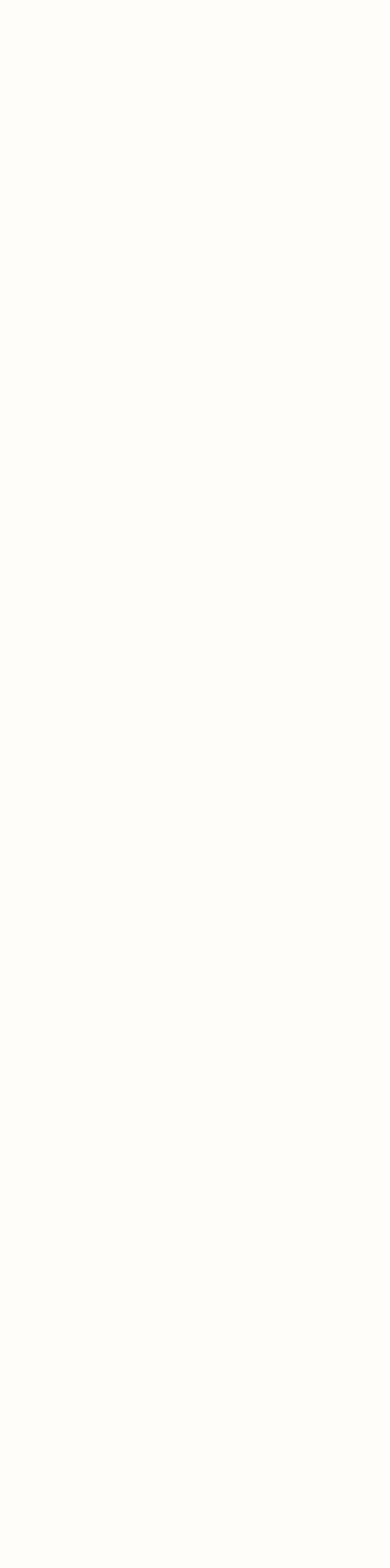
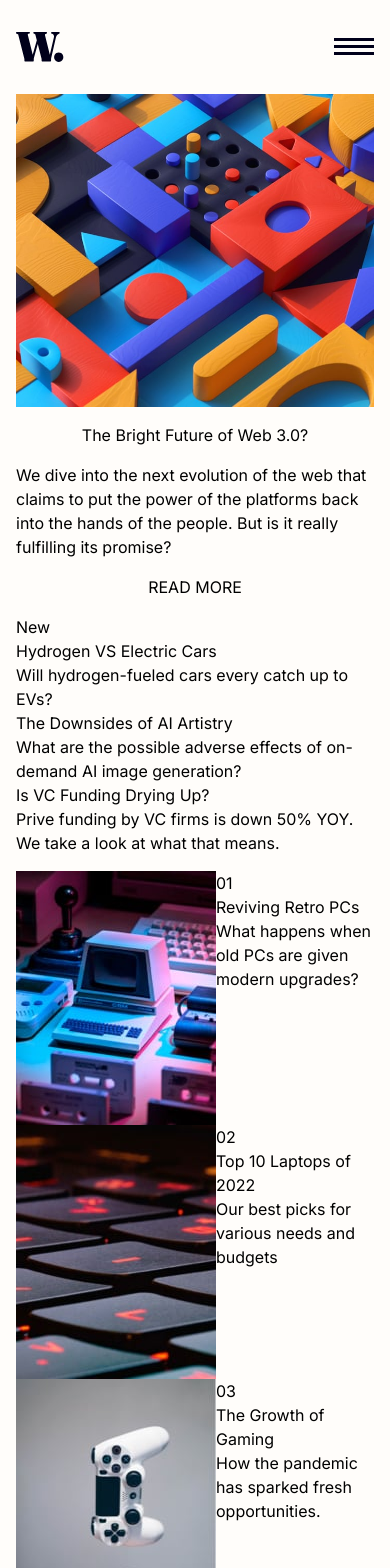
Before and after one commit to fkrunic/frontend-mentor-news-homepage, a Vue app: page / in a window 390 px wide. Shown: the top 1568 px of the page. Before the commit the page ends 876 px from the top, so only its background shows below. Built offline with nearby package versions, Linux system fonts and the light colour scheme.

Commit message:
basic mobile structure

```diff
--- a/src/components/Mobile.vue
+++ b/src/components/Mobile.vue
@@ -1,7 +1,46 @@
-<script setup lang="ts"></script>
+<script setup lang="ts">
+import { content } from '../content'
+import ReadMore from './ReadMore.vue'
+
+const assetURL = (file: string): string => {
+  return new URL(`../assets/${file}`, import.meta.url).href
+}
+</script>
 
 <template>
-  <div class="flex flex-col items-center justify-center min-h-screen m-4">
+  <div class="flex flex-col items-center justify-start gap-4 min-h-screen m-4">
 
+    <!-- Menu -->
+    <div class="flex flex-row items-center justify-between w-full py-4">
+      <img class="w-12" :src="assetURL('logo.svg')" alt="logo">
+      <img :src="assetURL('icon-menu.svg')" alt="menu">
+    </div>
+
+    <!-- Headline -->
+    <img :src="assetURL('image-web-3-mobile.jpg')" alt="bla">
+    <p>{{ content.headline.title }}</p>
+    <p>{{ content.headline.description }}</p>
+    <ReadMore></ReadMore>
+
+    <!-- News -->
+    <div class="flex flex-col">
+      <p>New</p>
+      <div class="flex flex-col" v-for="article of content.news">
+        <p>{{ article.title }}</p>
+        <p>{{ article.description }}</p>
+      </div>
+    </div>
+
+    <!-- Bottom -->
+    <div class="flex flex-col">
+      <div class="flex flex-row" v-for="(b, index) in content.bottom" :key="index">
+        <img :src="assetURL(b.picture)">
+        <div class="flex flex-col">
+          <p>0{{ index + 1 }}</p>
+          <p>{{ b.title }}</p>
+          <p>{{ b.description }}</p>
+        </div>
+      </div>
+    </div>
   </div>
 </template>
--- /dev/null
+++ b/src/components/ReadMore.vue
@@ -0,0 +1,6 @@
+<script setup lang="ts">
+</script>
+
+<template>
+  <p>READ MORE</p>
+</template>
--- a/src/content.ts
+++ b/src/content.ts
@@ -1,4 +1,4 @@
-const content = {
+export const content = {
   headline: {
     title: 'The Bright Future of Web 3.0?',
     description: [
```
